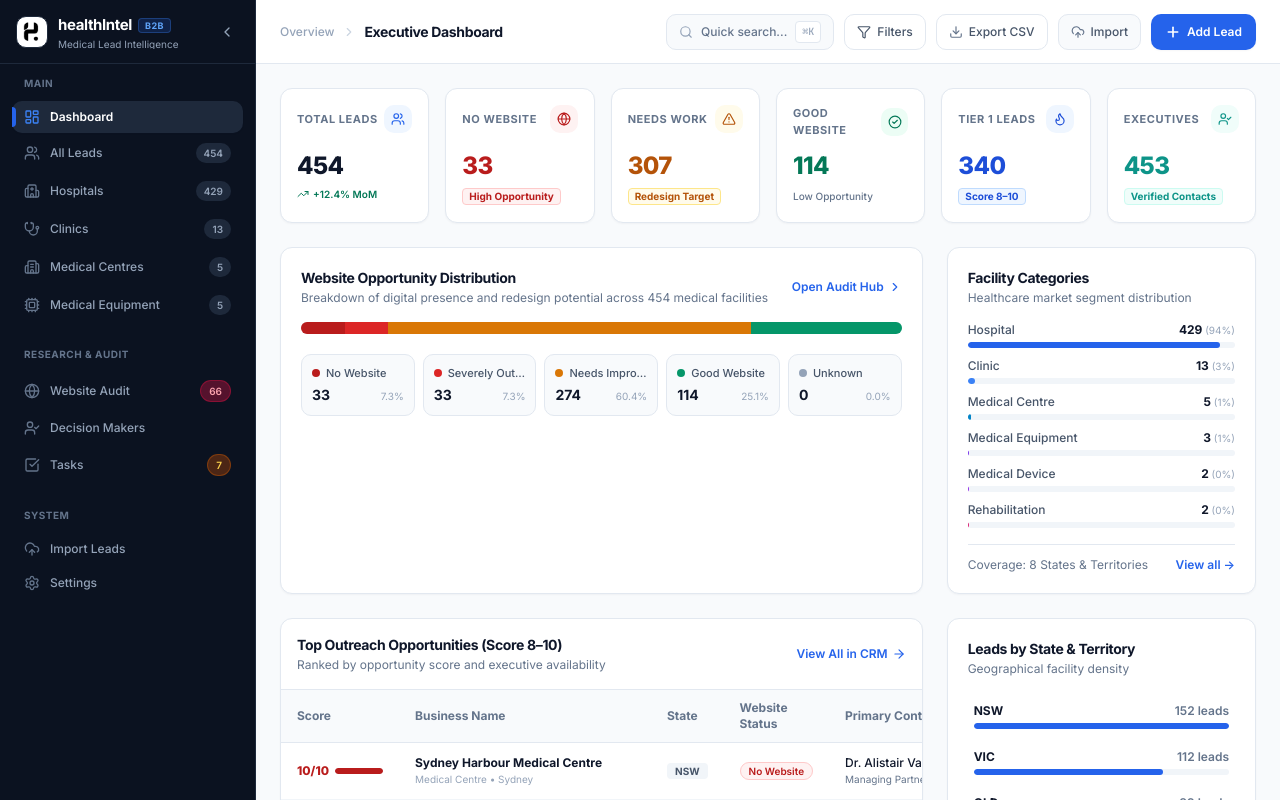
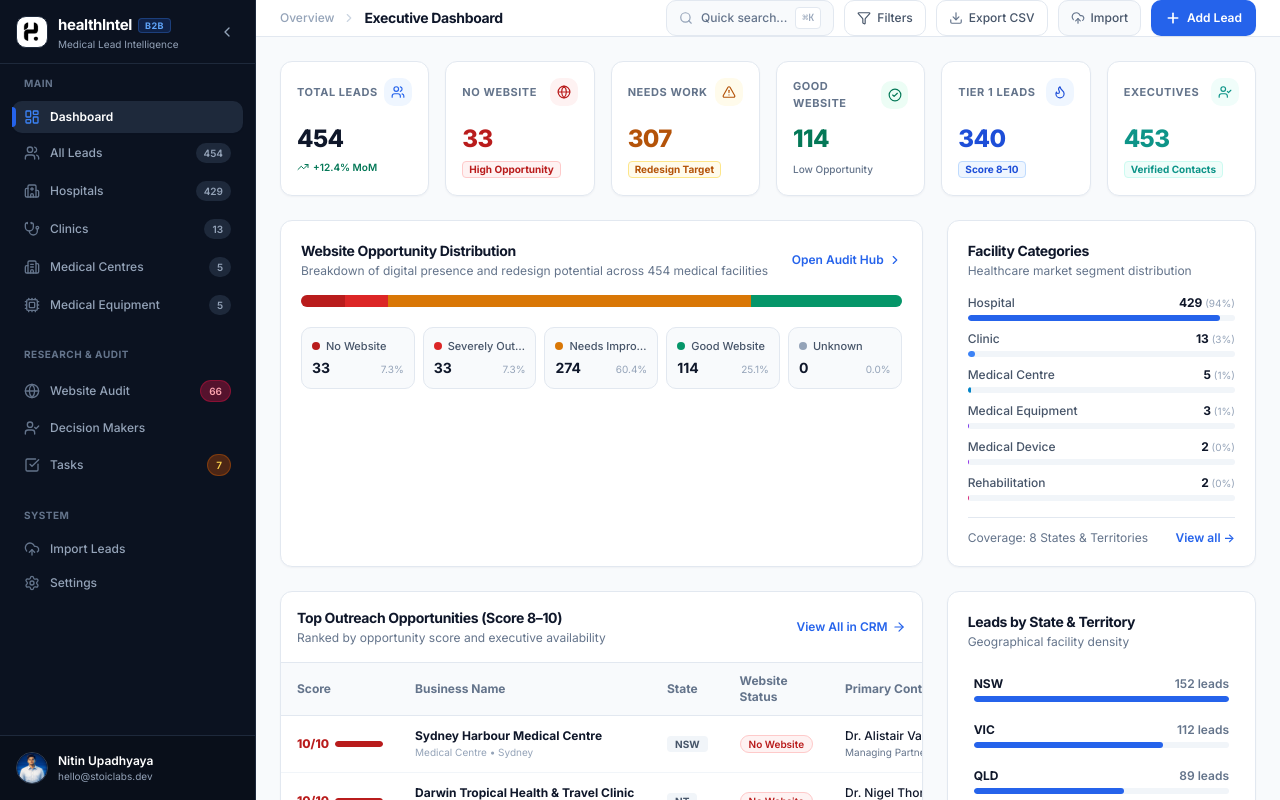
Before and after one commit to Nitin07u/australia-medical-crm, a React (Vite) app: page / in a window 1280 px wide. Shown: the top 800 px of the page. Built offline with nearby package versions, Linux system fonts and the light colour scheme; no server answers.

Commit message:
Fix CRM sidebar scrolling and anchor profile footer at the bottom

```diff
--- a/src/App.tsx
+++ b/src/App.tsx
@@ -77,12 +77,12 @@ function MainContent() {
   };
 
   return (
-    <div className="flex min-h-screen bg-slate-50 dark:bg-slate-950 text-slate-900 dark:text-slate-100 font-sans antialiased selection:bg-blue-600/15 selection:text-blue-600">
+    <div className="flex h-screen overflow-hidden bg-slate-50 dark:bg-slate-950 text-slate-900 dark:text-slate-100 font-sans antialiased selection:bg-blue-600/15 selection:text-blue-600">
       {/* Navigation Sidebar */}
       <Sidebar />
 
       {/* Main View Area */}
-      <div className="flex-1 flex flex-col min-w-0 overflow-y-auto">
+      <div className="flex-1 flex flex-col min-w-0 h-full overflow-y-auto">
         <TopNav />
         <main className="flex-1 pb-16">
           {renderActiveRoute()}
--- a/src/components/layout/Sidebar.tsx
+++ b/src/components/layout/Sidebar.tsx
@@ -77,13 +77,12 @@ export function Sidebar() {
 
   return (
     <aside
-      className={`bg-[#0B1220] border-r border-[#1E293B] flex flex-col justify-between transition-all duration-200 z-30 select-none ${
+      className={`bg-[#0B1220] border-r border-[#1E293B] flex flex-col h-full shrink-0 transition-all duration-200 z-30 select-none ${
         isCollapsed ? 'w-[72px]' : 'w-64'
-      } min-h-screen shrink-0`}
+      }`}
     >
-      <div>
       {/* Brand Header */}
-        <div className="h-16 px-4 flex items-center justify-between border-b border-[#1E293B]">
+      <div className="h-16 px-4 flex items-center justify-between border-b border-[#1E293B] shrink-0">
         {!isCollapsed ? (
           <div className="flex items-center gap-2.5">
             <div className="w-8 h-8 rounded-lg bg-white flex items-center justify-center p-1 shadow-sm shrink-0 border border-[#1E293B]">
@@ -115,7 +114,7 @@ export function Sidebar() {
       </div>
 
       {/* Navigation Sections */}
-        <nav className="p-3 space-y-6 overflow-y-auto max-h-[calc(100vh-160px)] scrollbar-none">
+      <nav className="flex-1 min-h-0 p-3 space-y-6 overflow-y-auto">
         {sections.map((section) => (
           <div key={section.title} className="space-y-1">
             {!isCollapsed && (
@@ -168,10 +167,9 @@ export function Sidebar() {
           </div>
         ))}
       </nav>
-      </div>
 
       {/* Footer User Profile */}
-      <div className="p-3 border-t border-[#1E293B] bg-[#060B13]/40">
+      <div className="p-3 border-t border-[#1E293B] bg-[#060B13]/40 shrink-0">
         <div className="flex items-center gap-2.5 px-1 py-1">
           <div className="w-8 h-8 rounded-full bg-[#1E293B] overflow-hidden border border-[#334155] shrink-0">
             <img
```
Lines whose indentation alone changed are shown as unchanged.
